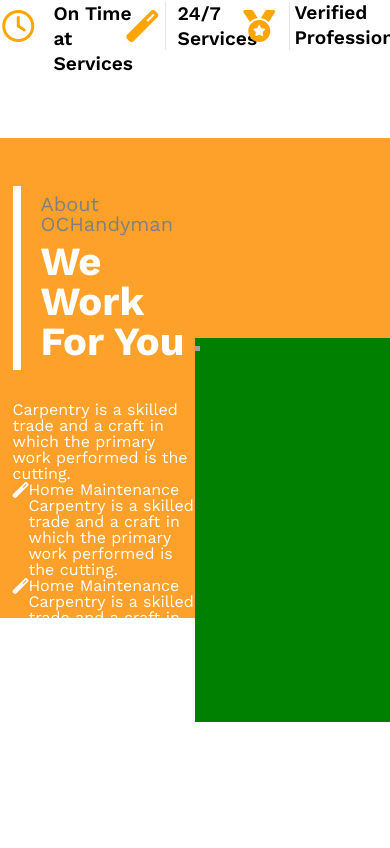
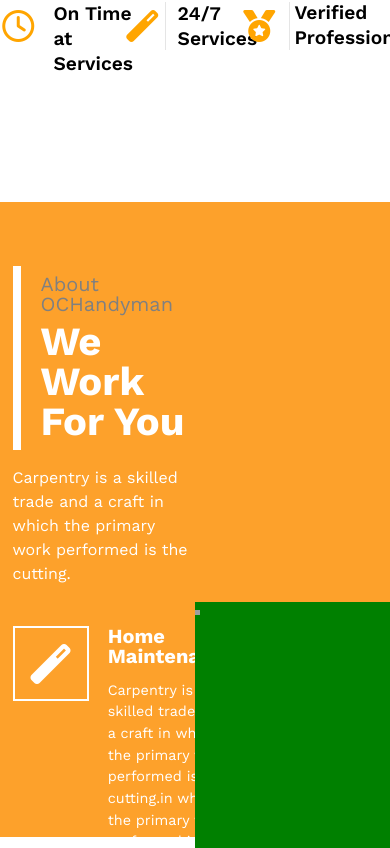
Before and after one commit to Michelobe/oc-handyman, a React (Create React App) app: page / in a window 390 px wide. Shown: the part 2196-3044 px from the top of the page. Before the commit the page ends 2918 px from the top, so only its background shows below. Built offline with nearby package versions, Linux system fonts and the light colour scheme; grey boxes are pictures that could not be loaded.

Commit message:
Making changes, added special services section, still needs to be optimized for mobile, but I will continue for now building out the desktop landing page. committing and pushing to github.

```diff
--- a/src/components/SpecialServices.js
+++ b/src/components/SpecialServices.js
@@ -9,27 +9,31 @@
                     <h4>About OCHandyman</h4>
                     <h2>We Work For You</h2>
                 </div>
-                <div className='infoDiv'>
-                    <p>
+                <div className='headerInfo'>
+                    <p className='columnContent'>
                         Carpentry is a skilled trade and a craft in which the primary work performed is the cutting.
                     </p>
                 </div>
                 <div className='quickInfo'>
                     <div className='quickInfoCard'>
-                        <i className="fas fa-magic"></i>
+                        <div className='infoIconContainer'>
+                            <i className="fas fa-magic"></i>
+                        </div>
                         <div className='infoCardContent'>
                             <h5>Home Maintenance</h5>
-                            <p className='quickInfoP'>
-                                Carpentry is a skilled trade and a craft in which the primary work performed is the cutting.
+                            <p className='columnContent'>
+                                Carpentry is a skilled trade and a craft in which the primary work performed is the cutting.in which the primary work performed is the cutting.
                             </p>
                         </div>
                     </div>
                     <div className='quickInfoCard'>
-                        <i className="fas fa-magic"></i>
+                        <div className='infoIconContainer'>
+                            <i className="fas fa-magic"></i>
+                        </div>
                         <div className='infoCardContent'>
                             <h5>Home Maintenance</h5>
-                            <p className='quickInfoP'>
-                                Carpentry is a skilled trade and a craft in which the primary work performed is the cutting.
+                            <p className='columnContent'>
+                                Carpentry is a skilled trade and a craft in which the primary work performed is the cutting.in which the primary work performed is the cutting.
                             </p>
                         </div>
                     </div>
--- a/src/scss/components/specialServices.css
+++ b/src/scss/components/specialServices.css
@@ -2,10 +2,10 @@
 .specialServicesSection{
     background: #FDA12B;
     color: white;
-    padding: 3rem 0;
-    margin: 3rem 0;
+    padding: 4rem 0;
+    margin: 7rem 0;
     position: relative;
-    height: 24rem;
+    height: 31.65rem;
 }
 
 /* LEFT COLUMN */
@@ -14,7 +14,7 @@
 }
 .specialServicesSection .leftColumn .headerDiv {
     border-left: 0.5rem solid white;
-    margin-bottom: 2rem;
+    margin-bottom: 1rem;
 }
 .specialServicesSection .leftColumn .headerDiv > h4 {
     font-size: 1.25rem;
@@ -26,17 +26,42 @@
     padding: 0.25rem 0 0.5rem 1.25rem;
     font-weight: bold;
 }
-.specialServicesSection .leftColumn .quickInfoCard{
+.specialServicesSection .leftColumn .headerInfo{
+    margin-bottom: 2.5rem;
+}
+.specialServicesSection .leftColumn .headerInfo > .columnContent{
+    line-height: 1.5;
+}
+.specialServicesSection .leftColumn .quickInfo .quickInfoCard{
     display: flex;
     flex-flow: row nowrap;
+}
+.specialServicesSection .leftColumn .quickInfo .quickInfoCard .infoIconContainer{
+    border: 2px solid white;
+    height: 4.45rem;
+    margin: 0 1.2rem 0 0;
+}
+.specialServicesSection .leftColumn .quickInfo .quickInfoCard .infoIconContainer > i{
+    padding: 1rem;
+    font-size: 2.5rem;
+}
+.specialServicesSection .leftColumn .quickInfo .quickInfoCard .infoCardContent > h5{
+    font-size: 1.25rem;
+    font-weight: bold;
+    margin-bottom: .85rem;
+}
+.specialServicesSection .leftColumn .quickInfo .quickInfoCard .infoCardContent .columnContent{
+    line-height: 1.5;
+    margin-bottom: 2rem;
+    font-size: .9rem;
 }
 
 /* RIGHT COLUMN */
 .specialServicesSection .imgContainer {
     position: relative;
     left: 50%;
-    top: -21rem;
-    height: 100%;
+    top: -36.5rem;
+    height: 139.2%;
     width: 50%;
     background-color: green;
 }
```
